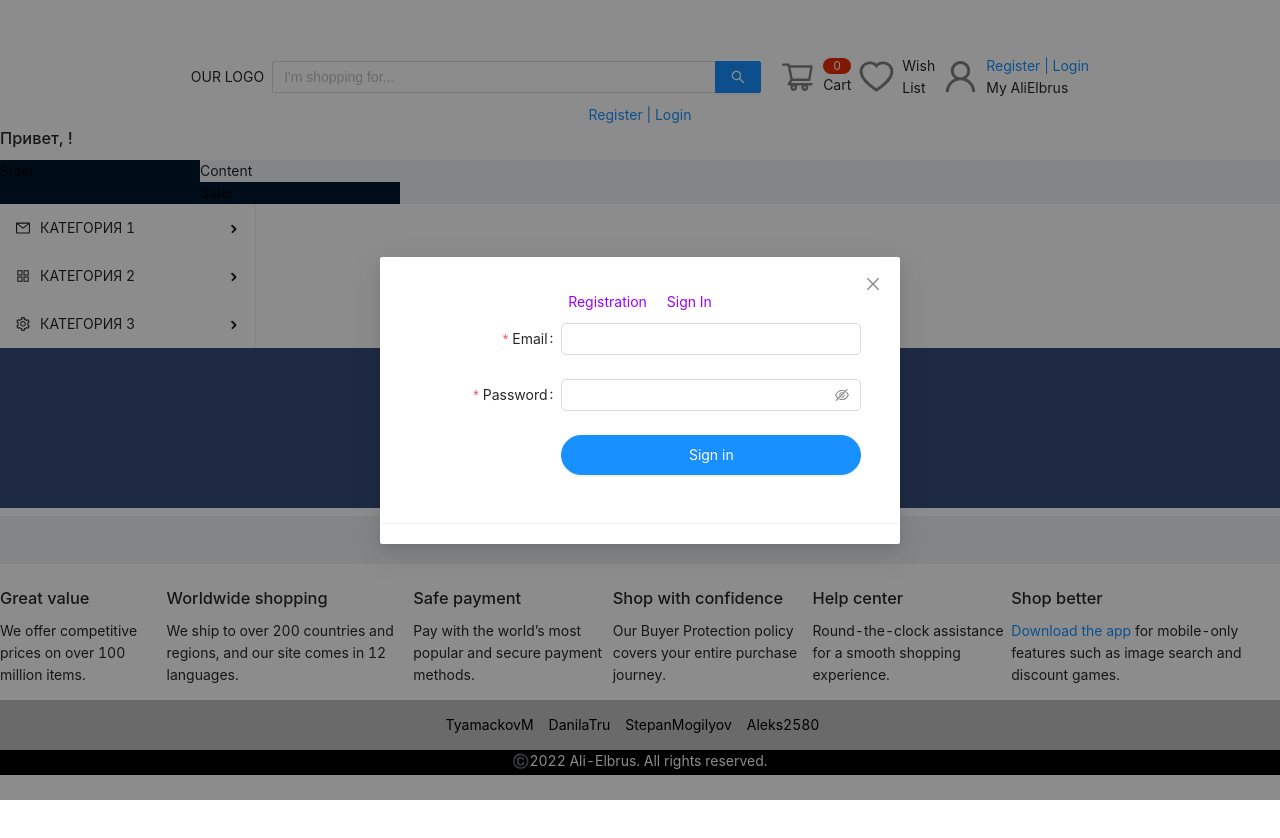
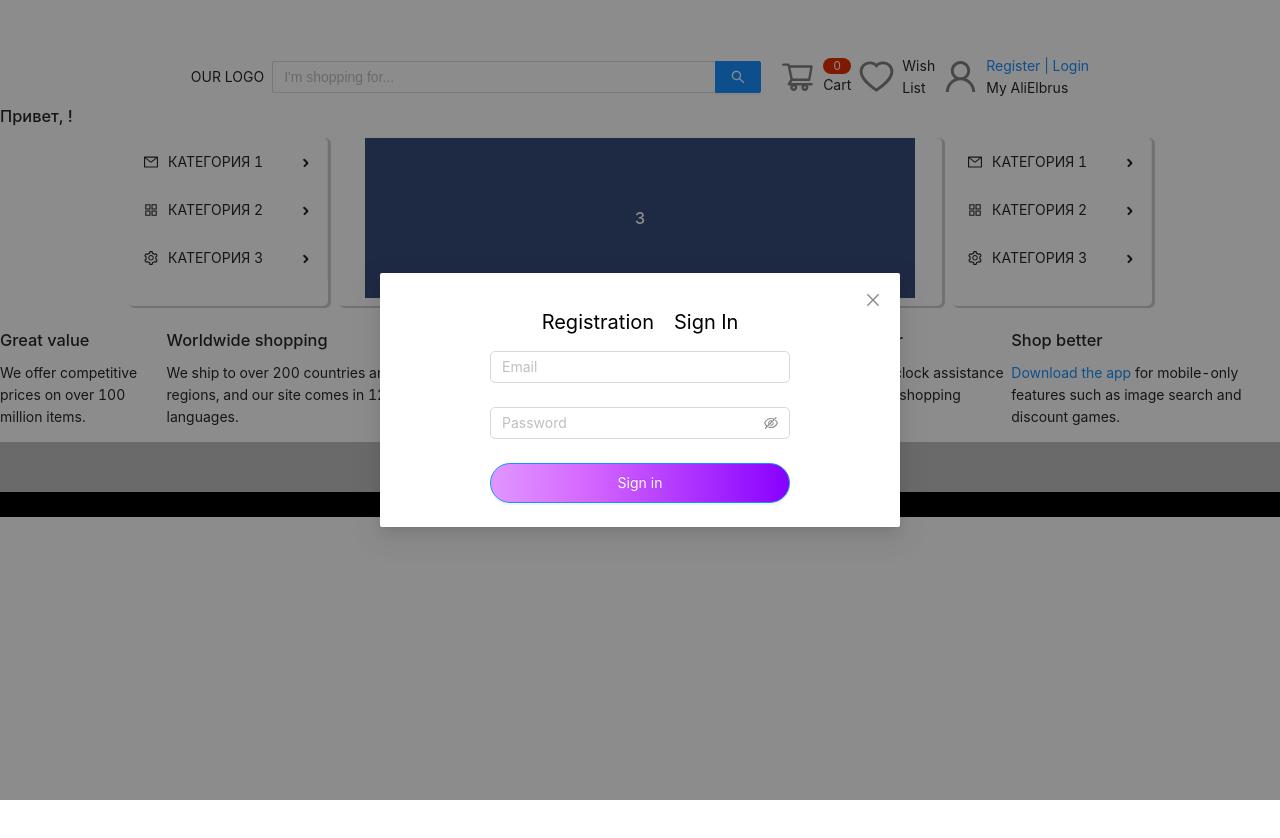
Before and after one commit to TyamackovM/AliElbrus, a React (Create React App) app in the folder client/: page /login in a window 1280 px wide. Both pictures are taken after a click on the link "Register | Login". Shown: the top 838 px of the page. Built offline with nearby package versions, Linux system fonts and the light colour scheme; no server answers.

Commit message:
menu, button and layout

```diff
--- a/client/src/App.js
+++ b/client/src/App.js
@@ -1,23 +1,18 @@
-import 'antd/dist/antd.min.css';
+import "antd/dist/antd.min.css";
 import { Routes, Route, Link } from "react-router-dom";
-import RegistrPage from "./Components/Registr/Registr";
-import LoginPage from "./Components/Login/Login";
 import { useSelector, useDispatch } from "react-redux";
 import { useEffect } from "react";
 import { getUser } from "./store/user/actionCreators";
 import Navbar from "../src/Components/Navbar/Navbar";
-import Footer from "./Components/Footer/Footer";
 import Main from "./Components/Main/Main";
 import style from "./App.module.css";
 import { Layout } from "antd";
-import ModalPage from './Components/Modal/Modal';
-import FooterPage from './Components/Footer/Footer';
+import ModalPage from "./Components/Modal/Modal";
+import FooterPage from "./Components/Footer/Footer";
 
 function App() {
   const dispatch = useDispatch();
   const user = useSelector((state) => state.user);
-
-  const { Header, Footer, Sider, Content } = Layout;
 
   useEffect(() => {
     (async function () {
@@ -32,30 +27,13 @@ function App() {
 
   return (
     <div>
-    <Navbar />
-    {/* <Routes>
-      <Route path="/registr" element={< />}
-    </Routes> */}
-      <ModalPage />
+      <Navbar />
       <div>
         <h3>Привет, {user.login}! </h3>
       </div>
-      <Layout>
-          <Sider>Sider</Sider>
-          <Layout>
-            <Content>Content</Content>
-            <Layout>
-              <Sider>Sider</Sider>
-            </Layout>
-          </Layout>
-        </Layout>
-
-        <Main />
-        <Footer />
-        <FooterPage />
-      </div>
-
-
+      <Main />
+      <FooterPage />
+    </div>
   );
 }
 
--- a/client/src/Components/Carousel/Carousel.jsx
+++ b/client/src/Components/Carousel/Carousel.jsx
@@ -7,10 +7,11 @@ const contentStyle = {
   lineHeight: '160px',
   textAlign: 'center',
   background: '#364d79',
+
 };
 export default function SliderCarousel() {
   return (
-    <Carousel autoplay>
+    <Carousel style={{width: '550px', borderRadius: '5px'}} autoplay>
       <div>
         <h3 style={contentStyle}>1</h3>
       </div>
--- a/client/src/Components/Categories/Categories.jsx
+++ b/client/src/Components/Categories/Categories.jsx
@@ -34,7 +34,8 @@ const App = () => (
   <Menu
     onClick={onClick}
     style={{
-      width: 256,
+      width: 200,
+      borderRadius: '5px'
     }}
     mode="vertical"
     items={items}
--- a/client/src/Components/Login/Login.jsx
+++ b/client/src/Components/Login/Login.jsx
@@ -1,36 +1,37 @@
 import { Button, Form, Input } from "antd";
 import React, { useState } from "react";
-import { useNavigate } from 'react-router-dom';
-import { useDispatch } from 'react-redux';
+import { useNavigate } from "react-router-dom";
+import { useDispatch } from "react-redux";
 import { getUser } from "../../store/user/actionCreators";
+import style from "../Registr/Registr.module.css";
 
 const LoginPage = () => {
   const dispatch = useDispatch();
   const navigate = useNavigate();
-  const [input, setInput] = useState({ email: '', password: ''});
+  const [input, setInput] = useState({ email: "", password: "" });
 
-  const inputHandler = async(e) => {
-    setInput({...input, [e.target.name]: e.target.value})
-  }
+  const inputHandler = async (e) => {
+    setInput({ ...input, [e.target.name]: e.target.value });
+  };
 
-  const handleLogin = async(e) => {
+  const handleLogin = async (e) => {
     e.preventDefault();
-    const res = await fetch('http://localhost:4000/login', {
-      method: 'POST',
+    const res = await fetch("http://localhost:4000/login", {
+      method: "POST",
       headers: {
-        'Content-Type': 'application/json'
+        "Content-Type": "application/json",
       },
       body: JSON.stringify(input),
-      credentials: 'include',
+      credentials: "include",
     });
     const toJson = await res.json();
-    if (toJson === 'PasswordNotDone') alert('Incorrect password')
-    else if (toJson === 'EmailNotDone') alert('Incorrect email')
+    if (toJson === "PasswordNotDone") alert("Incorrect password");
+    else if (toJson === "EmailNotDone") alert("Incorrect email");
     else {
       dispatch(getUser(toJson));
-      navigate('/');
+      navigate("/");
     }
-  }
+  };
 
   const onFinish = (values) => {
     console.log("Success:", values);
@@ -41,12 +42,7 @@ const LoginPage = () => {
   return (
     <Form
       name="basic"
-      labelCol={{
-        span: 8,
-      }}
-      wrapperCol={{
-        span: 16,
-      }}
+      style={{ display: "flex", flexDirection: "column", alignItems: "center" }}
       initialValues={{
         remember: true,
       }}
@@ -54,9 +50,14 @@ const LoginPage = () => {
       onFinishFailed={onFinishFailed}
       autoComplete="off"
     >
-
+      <div
+        style={{
+          display: "flex",
+          flexDirection: "column",
+          alignItems: "stretch",
+        }}
+      >
         <Form.Item
-        label="Email"
           name="email"
           rules={[
             {
@@ -65,11 +66,15 @@ const LoginPage = () => {
             },
           ]}
         >
-        <Input name="email" onChange={inputHandler} style={{width: '300px', borderRadius: '5px'}}/>
+          <Input placeholder="Email"
+            name="email"
+            onChange={inputHandler}
+            style={{ width: "300px", borderRadius: "5px" }}
+          />
         </Form.Item>
 
         <Form.Item
-        label="Password"
+
           name="password"
           rules={[
             {
@@ -78,19 +83,24 @@ const LoginPage = () => {
             },
           ]}
         >
-        <Input.Password name="password" onChange={inputHandler} style={{width: '300px', borderRadius: '5px'}}/>
+          <Input.Password
+            placeholder="Password"
+            name="password"
+            onChange={inputHandler}
+            style={{ width: "300px", borderRadius: "5px" }}
+          />
         </Form.Item>
-
-      <Form.Item
-        wrapperCol={{
-          offset: 8,
-          span: 16,
-        }}
+      </div>
+      <Button
+        className={style.btnReg}
+        onClick={handleLogin}
+        style={{ width: "300px", height: "40px" }}
+        type="primary"
+        shape="round"
+        htmlType="submit"
       >
-        <Button onClick={handleLogin} style={{width: '300px', height: '40px'}} type="primary" shape="round" htmlType="submit">
         Sign in
       </Button>
-      </Form.Item>
     </Form>
   );
 };
--- a/client/src/Components/Main/Main.jsx
+++ b/client/src/Components/Main/Main.jsx
@@ -1,12 +1,27 @@
-import React from 'react';
-import Categories from '../Categories/Categories';
-import Carousel from '../Carousel/Carousel';
+import React from "react";
+import Categories from "../Categories/Categories";
+import { Layout } from "antd";
+import SliderCarousel from "../Carousel/Carousel";
 
 export default function Main() {
+  const { Header, Footer, Sider, Content } = Layout;
   return (
-    <div>
-      <Categories />
-      <Carousel />
+    <div style={{display: 'flex', justifyContent: 'center'}}>
+    <div style={{width: '80%'}}>
+      <Layout style={{backgroundColor: 'white'}}>
+        <Sider style={{boxShadow: '2px 1px 1px 1px rgba(167, 167, 167, 0.596)', borderRadius: '5px', backgroundColor: 'white'}}>
+          <Categories />
+        </Sider>
+        <Content style={{backgroundColor: 'white', margin: '0 10px'}}>
+          <div style={{display: 'flex', justifyContent: 'center', alignItems: 'center', borderRadius: '5px', boxShadow: '2px 1px 1px 1px rgba(167, 167, 167, 0.596)', }}>
+            <SliderCarousel />
+          </div>
+        </Content>
+        <Sider style={{backgroundColor: 'white', borderRadius: '5px', boxShadow: '2px 1px 1px 1px rgba(167, 167, 167, 0.596)'}}>
+          <Categories />
+        </Sider>
+      </Layout>
+    </div>
     </div>
   );
 }
--- a/client/src/Components/Modal/Modal.jsx
+++ b/client/src/Components/Modal/Modal.jsx
@@ -22,7 +22,7 @@ const ModalPage = () => {
       </a>
 
       <Modal
-        // footer={null}
+        footer={null}
         cancelButtonProps={{ style: { display: 'none' } }}
         okButtonProps={{ style: { display: 'none' } }}
         centered
@@ -31,7 +31,7 @@ const ModalPage = () => {
         onCancel={() => setModal2Open(false)}
       >
         <div className={style.allLinks}>
-          <Link className={style.link} to="registr">
+          <Link className={style.link} to="/">
             Registration
           </Link>
           <Link className={style.link} to="login">
@@ -39,7 +39,7 @@ const ModalPage = () => {
           </Link>
         </div>
         <Routes>
-          <Route path="/registr" element={<RegistrPage />} />
+          <Route path="/" element={<RegistrPage />} />
           <Route path="/login" element={<LoginPage />} />
         </Routes>
       </Modal>
--- a/client/src/Components/Modal/Modal.module.css
+++ b/client/src/Components/Modal/Modal.module.css
@@ -6,8 +6,33 @@
 }
 
 .link {
+  color: rgb(0, 0, 0);
+  margin: 10px;
+  font:bold;
+  font-size: 20px;
+  border-bottom: 3px solid transparent;
+}
+
+.link:hover {
   color: rgb(157, 0, 255);
-  margin: 10px;
+  border-bottom: 3px solid rgb(157, 0, 255);
+}
+
+.link:active {
+
+  border-radius: 3px;
+  border-bottom: 3px solid rgb(157, 0, 255);
+}
+
+.link::before {
+  border-bottom: 3px solid rgb(157, 0, 255);
+  border-radius: 3px;
+
+}
+
+.link::after {
+  border-bottom: 3px solid black;
+  border-radius: 3px;
 }
 
 .allLinks {
--- a/client/src/Components/Registr/Registr.jsx
+++ b/client/src/Components/Registr/Registr.jsx
@@ -2,7 +2,7 @@ import { Button, Form, Input } from "antd";
 import React, { useState } from "react";
 import { useNavigate } from 'react-router-dom';
 import { useDispatch } from 'react-redux';
-import styles from "./Registr.module.css";
+import style from "./Registr.module.css";
 import { getUser } from "../../store/user/actionCreators";
 
 const RegistrPage = () => {
@@ -40,12 +40,7 @@ const RegistrPage = () => {
   return (
     <Form
       name="basic"
-      labelCol={{
-        span: 8,
-      }}
-      wrapperCol={{
-        span: 16,
-      }}
+      style={{display: 'flex', flexDirection: 'column', alignItems:'center'}}
       initialValues={{
         remember: true,
       }}
@@ -53,8 +48,9 @@ const RegistrPage = () => {
       onFinishFailed={onFinishFailed}
       autoComplete="off"
     >
+      <div style={{display: 'flex', flexDirection: 'column', alignItems: 'stretch'}}>
       <Form.Item
-        label="Username"
+
         name="login"
         rules={[
           {
@@ -63,12 +59,10 @@ const RegistrPage = () => {
           },
         ]}
       >
-        <Input name="login" onChange={inputHandler} style={{width: '300px', borderRadius: '5px'}}/>
+        <Input placeholder='Login' name="login" onChange={inputHandler} style={{width: "300px", borderRadius: '5px'}}/>
       </Form.Item>
 
       <Form.Item
-        label="Email"
-        name="email"
         rules={[
           {
             required: true,
@@ -76,11 +70,10 @@ const RegistrPage = () => {
           },
         ]}
       >
-        <Input name="email" onChange={inputHandler} style={{width: '300px', borderRadius: '5px'}}/>
+        <Input placeholder='Email' name="email" onChange={inputHandler} style={{width: "300px", borderRadius: '5px'}}/>
       </Form.Item>
 
       <Form.Item
-        label="Password"
         name="password"
         rules={[
           {
@@ -89,19 +82,14 @@ const RegistrPage = () => {
           },
         ]}
       >
-        <Input.Password name="password" onChange={inputHandler} style={{width: '300px', borderRadius: '5px'}}/>
+        <Input.Password placeholder='Password' name="password" onChange={inputHandler} style={{width: "300px", borderRadius: '5px'}}/>
       </Form.Item>
+      </div>
 
-      <Form.Item
-        wrapperCol={{
-          offset: 8,
-          span: 16,
-        }}
-      >
-        <Button onClick={handleRegistr} style={{width: '300px', height: '40px'}} type="primary" shape="round" htmlType="submit">
+        <Button className={style.btnReg} onClick={handleRegistr} style={{width: '300px', height: '40px'}} type="primary" shape="round" htmlType="submit">
           Create account
         </Button>
-      </Form.Item>
+
     </Form>
   );
 };
--- a/client/src/Components/Registr/Registr.module.css
+++ b/client/src/Components/Registr/Registr.module.css
@@ -1,5 +1,17 @@
 .btnReg {
   width: '300px';
+  background: rgb(225,150,255);
+  background: linear-gradient(90deg, rgba(225,150,255,1) 0%, rgba(211,101,255,1) 34%, rgba(136,0,255,1) 100%);
+
+  -webkit-transition: all 150ms ease-in-out;
+  transition: all 150ms ease-in-out;
+}
+
+.btnReg:hover {
+  background: rgb(136,0,255);
+  background: linear-gradient(90deg, rgba(136,0,255,1) 0%, rgba(211,101,255,1) 60%, rgba(225,150,255,1) 100%);
+  box-shadow: 0 0 10px 0 #f4b7dd inset, 0 0 10px 4px #e1c0f3;
+  background-color: rgb(226, 119, 250);
 }
 
 .ant-input {
```
Also changed, not shown: client/src/Components/Login/Login.module.css (added). Lines whose indentation alone changed are shown as unchanged.
